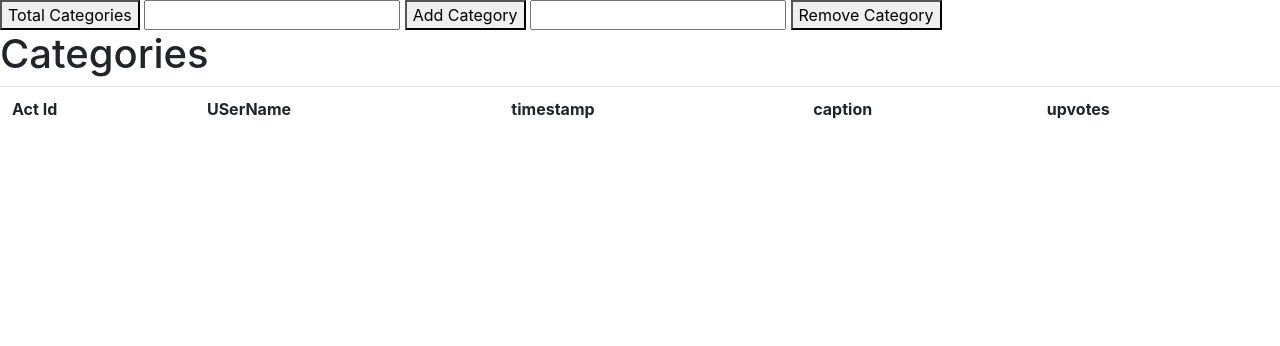
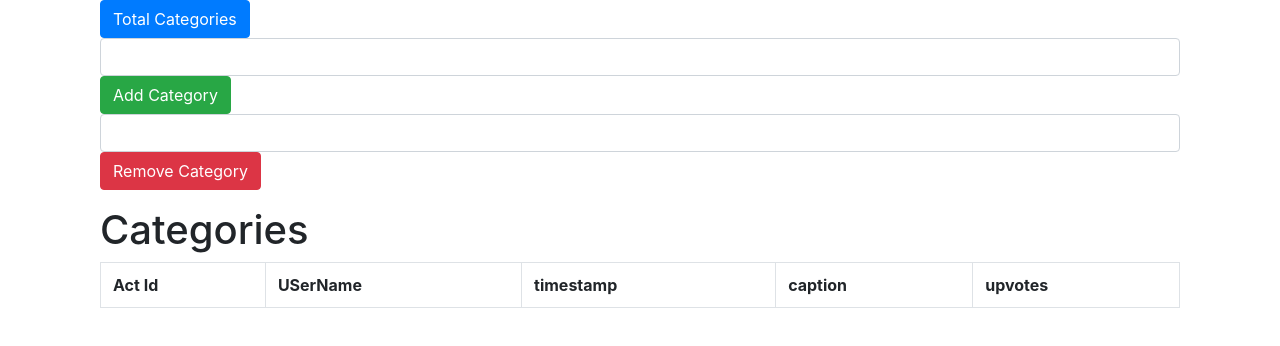
Before and after one commit to IamMayankThakur/selfie-less-act-ui, a plain HTML site: page index.html in a window 1280 px wide. Drawn offline with nearby package versions, Linux system fonts and the light colour scheme; no server answers.

Commit message:
Added bootstrap

```diff
--- a/index.html
+++ b/index.html
@@ -9,32 +9,33 @@
 		<script src="scripts/script.js"></script>
 	</head>
 
-	<body ng-app="myApp" >
+	<body ng-app="myApp" class="container">
 		{{myWelcome}}
-		<div ng-controller="testController" data-ng-init="init()">
+		<div ng-controller="testController" data-ng-init="init()" class="container">
 			{{home}}
 			{{home1}}
 
-			<button ng-click="getRequest()">Total Categories</button>
+			<button ng-click="getRequest()" class="btn btn-primary">Total Categories</button>
 			<div ng-repeat="(key,value) in records">
 				<td>{{key+ ":"}}</td>
 				<td>{{value}}</td>
 			</div>
-			<input type="text" ng-model="addcategory">
-			<button ng-click="AddCategory()">Add Category</button>
-			<input type="text" ng-model="deletecategory">
-			<button ng-click="removeCategory()">Remove Category</button>
-
+			<div class="form-group">
+			<input type="text" ng-model="addcategory" class="form-control">
+			<button ng-click="AddCategory()" class="btn btn-success">Add Category</button>
+			<input type="text" ng-model="deletecategory" class="form-control">
+			<button ng-click="removeCategory()" class="btn btn-danger">Remove Category</button>
+				</div>
 
 
 			<h1>{{heading_categories}}</h1>
 			<div ng-repeat="(key,value) in categories">
-				<button  ng-click="listacts()" id="hi" ng-model="listact">{{key}}</button>
+				<button  ng-click="listacts()" id="hi" ng-model="listact" class="btn btn-primary">{{key}}</button>
 			</div>
 
 			<h2>{{acts_in_category}}</h2>
-
-			<table class="table" >
+			<div class="table-responsive">
+			<table class="table table-bordered table-hover" >
 					<tr>
 							<th>Act Id</th>
 							<th>USerName</th>
@@ -54,7 +55,7 @@
 					</tr>
 				</tbody>
 			</table>
-
+			</div>
 
 
 	</body>
```
